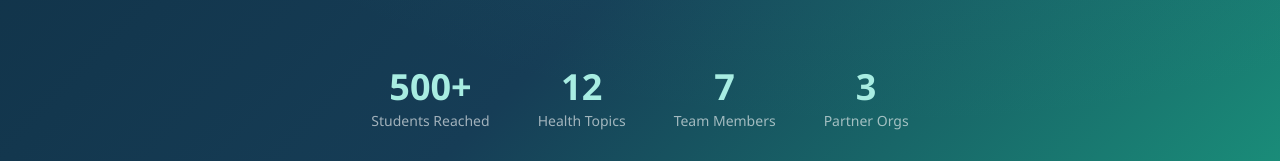
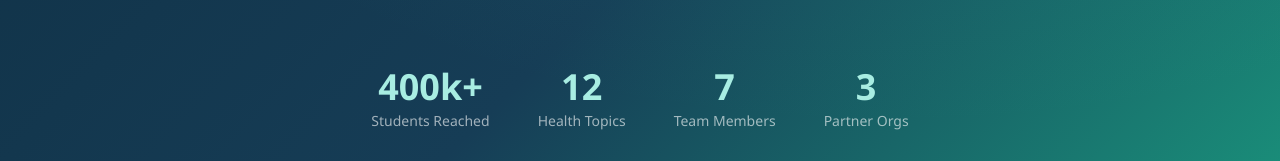
Before and after one commit to aninav/Heal-Project, a React (Vite) app: page / in a window 1280 px wide. Shown: the part 706-867 px from the top of the page. Built offline with nearby package versions, Linux system fonts and the light colour scheme.

Commit message:
impressions update

```diff
--- a/src/App.jsx
+++ b/src/App.jsx
@@ -252,7 +252,7 @@ function Hero({ setPage }) {
           display: "flex", gap: 48, justifyContent: "center",
           marginTop: 64, flexWrap: "wrap"
         }}>
-          {[["500+", "Students Reached"], ["12", "Health Topics"], ["7", "Team Members"], ["3", "Partner Orgs"]].map(([n, l]) => (
+          {[["400k+", "Students Reached"], ["12", "Health Topics"], ["7", "Team Members"], ["3", "Partner Orgs"]].map(([n, l]) => (
             <div key={l} style={{ textAlign: "center" }}>
               <div style={{ color: COLORS.mint, fontSize: 36, fontWeight: 900 }}>{n}</div>
               <div style={{ color: "rgba(255,255,255,0.6)", fontSize: 14 }}>{l}</div>
```
